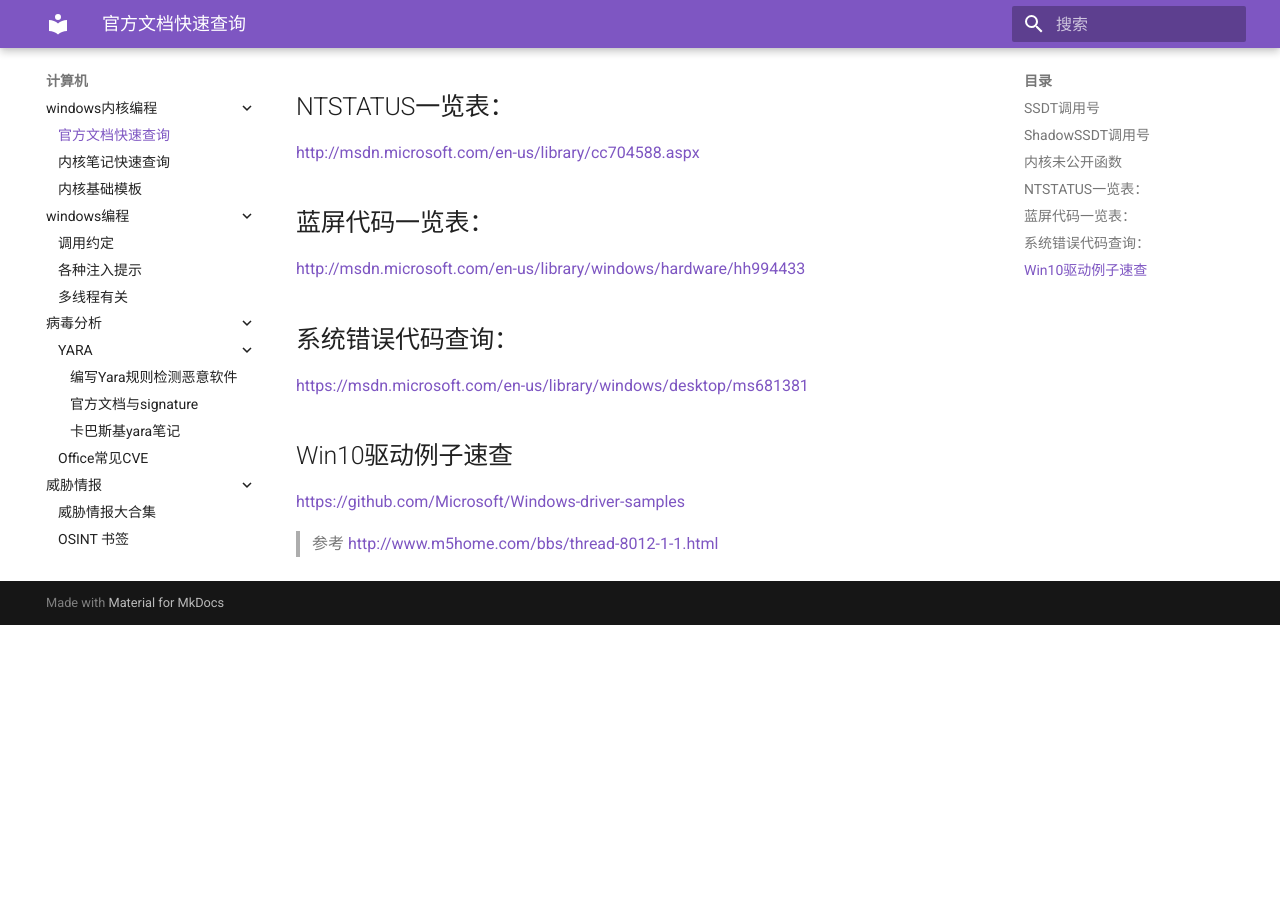
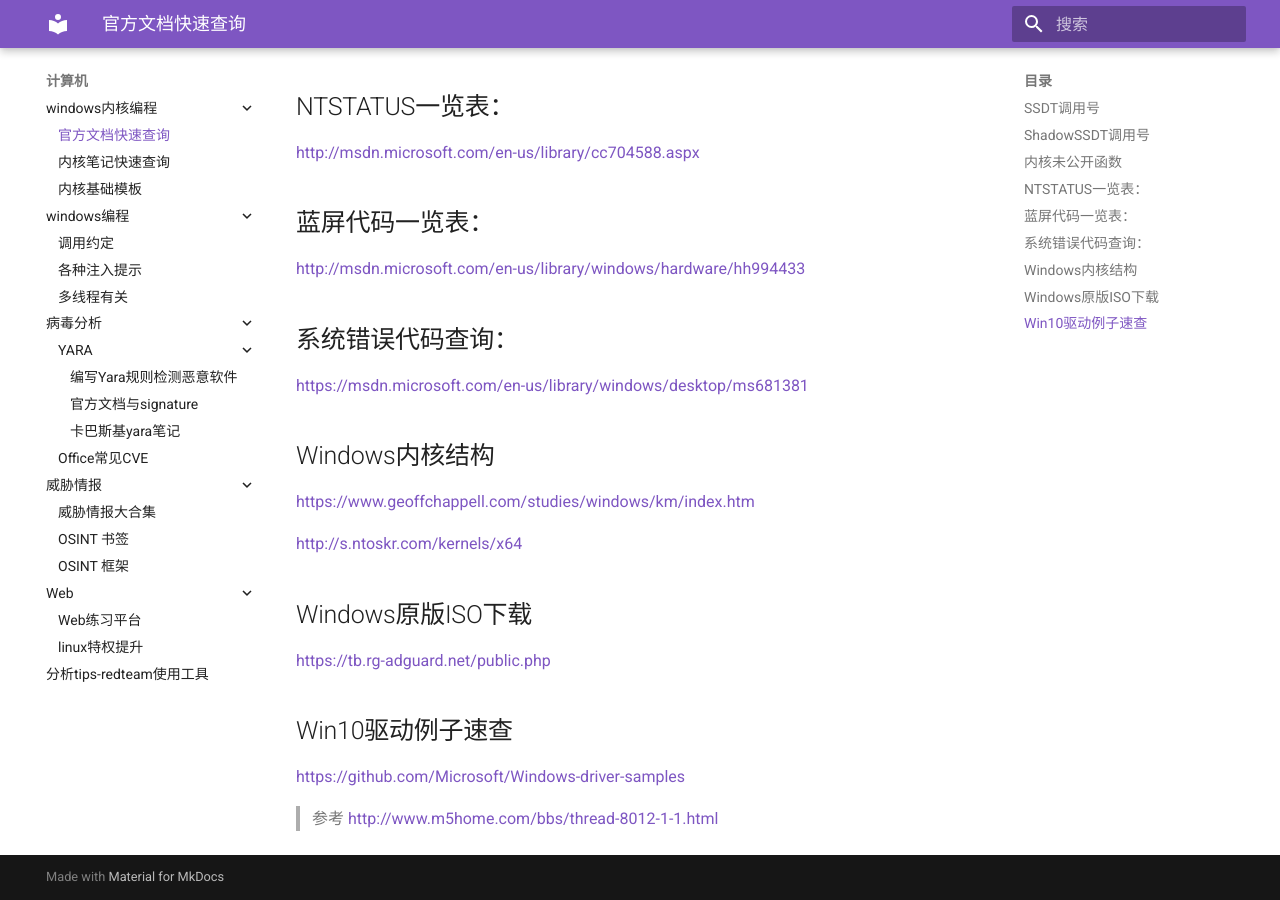
Before and after one commit to JA1E0/wiki, an MkDocs documentation site: the page built from docs/computer/windows_kernel_programming/msdn.md, in a window 1280 px wide and 900 px high, scrolled down 572 px. Built offline with MkDocs 1.6.1 and Material for MkDocs 9.7.7, drawn with Linux system fonts in a browser that asks for light colours; old or Windows-style settings are respelled for this version of MkDocs; before the commit the page ends 1197 px from its top, so only the background shows below that.

Commit message:
quick push

```diff
--- a/docs/computer/windows_kernel_programming/msdn.md
+++ b/docs/computer/windows_kernel_programming/msdn.md
@@ -27,6 +27,16 @@
 ## 系统错误代码查询：
 https://msdn.microsoft.com/en-us/library/windows/desktop/ms681381
 
+## Windows内核结构
+
+https://www.geoffchappell.com/studies/windows/km/index.htm
+
+http://s.ntoskr.com/kernels/x64
+
+## Windows原版ISO下载
+
+https://tb.rg-adguard.net/public.php
+
 ## Win10驱动例子速查
 https://github.com/Microsoft/Windows-driver-samples
 
```
